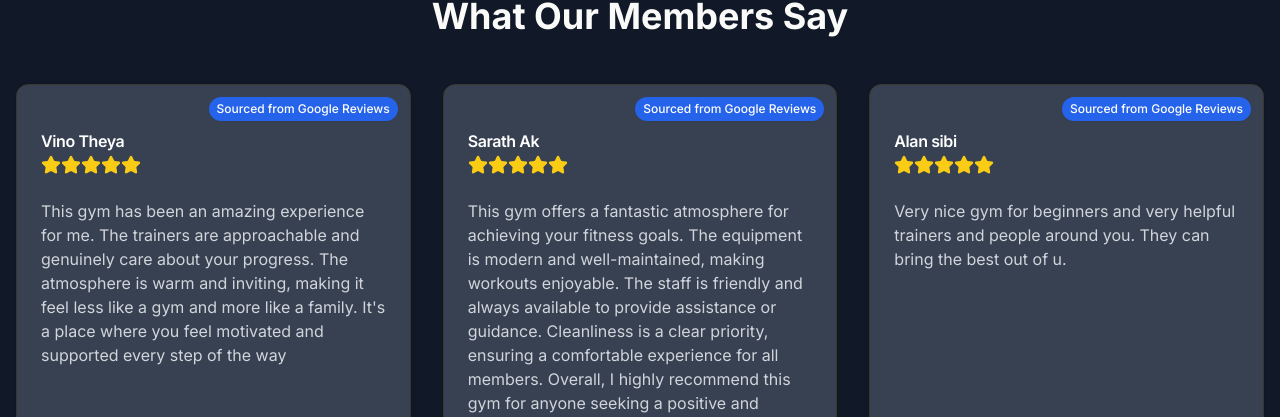
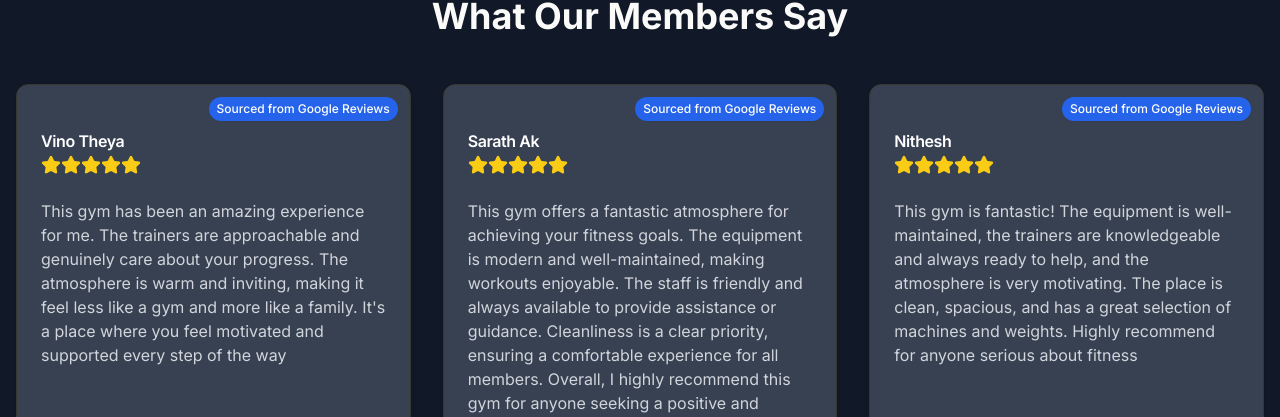
Before and after one commit to Manushprajwal7/hawkfithub, a Next.js app: page / in a window 1280 px wide. Shown: the part 2699-3116 px from the top of the page. Built offline with nearby package versions, Linux system fonts and the light colour scheme.

Commit message:
fixed /payment by wrapping in <suspense>

```diff
--- a/app/components/Reviews.tsx
+++ b/app/components/Reviews.tsx
@@ -22,9 +22,9 @@ const reviews = [
     text: "This gym offers a fantastic atmosphere for achieving your fitness goals. The equipment is modern and well-maintained, making workouts enjoyable. The staff is friendly and always available to provide assistance or guidance. Cleanliness is a clear priority, ensuring a comfortable experience for all members. Overall, I highly recommend this gym for anyone seeking a positive and productive workout environment.Thanks THE HAWK FIT HUB",
   },
   {
-    name: "Alan sibi",
+    name: "Nithesh",
     rating: 5,
-    text: "Very nice gym for beginners and very helpful trainers and people around you. They can bring the best out of u.",
+    text: "This gym is fantastic! The equipment is well-maintained, the trainers are knowledgeable and always ready to help, and the atmosphere is very motivating. The place is clean, spacious, and has a great selection of machines and weights. Highly recommend for anyone serious about fitness",
   },
 ];
 
@@ -108,7 +108,7 @@ export default function Reviews() {
                   />
 
                   {/* Overlay with gym name */}
-                  <div className="absolute top-4 left-4 bg-black/70 text-white px-3 py-2 rounded-lg backdrop-blur-sm">
+                  <div className="absolute top-4 right-3 bg-black/70 text-white px-3 py-2 rounded-lg backdrop-blur-sm">
                     <p className="font-semibold text-sm">📍 The Hawk Fit Hub</p>
                   </div>
                 </div>
@@ -120,7 +120,7 @@ export default function Reviews() {
           <div className="order-1 lg:order-2 space-y-6">
             <Card className="bg-gray-800 border-gray-700">
               <CardHeader>
-                <CardTitle className="text-white text-xl flex items-center gap-2">
+                <CardTitle className="text-white text-xl flex items-center gap-20">
                   📍 Gym Location
                 </CardTitle>
               </CardHeader>
--- a/app/payment/page.tsx
+++ b/app/payment/page.tsx
@@ -1,16 +1,16 @@
 "use client";
 
-import { useEffect, useState } from "react";
+import { useEffect, useState, Suspense } from "react";
 import { useSearchParams } from "next/navigation";
 import QRCode from "react-qr-code";
 
-export default function PaymentPage() {
+function PaymentContent() {
   const searchParams = useSearchParams();
   const planKey = searchParams.get("plan") || "3month";
   const [paymentUrl, setPaymentUrl] = useState("");
   const [isMobile, setIsMobile] = useState(false);
 
-  const upiId = "9844775528@ybl";
+  const upiId = "";
   const gymName = "THE HAWK FIT HUB";
 
   const plans: Record<
@@ -48,7 +48,7 @@ export default function PaymentPage() {
 
     setPaymentUrl(upiLink);
     setIsMobile(/Mobi|Android/i.test(navigator.userAgent));
-  }, [planKey]);
+  }, [planKey, selectedPlan.label, selectedPlan.price]);
 
   return (
     <div className="min-h-screen bg-black flex items-center justify-center px-4 py-20">
@@ -87,3 +87,17 @@ export default function PaymentPage() {
     </div>
   );
 }
+
+export default function PaymentPage() {
+  return (
+    <Suspense
+      fallback={
+        <div className="min-h-screen bg-black flex items-center justify-center">
+          Loading...
+        </div>
+      }
+    >
+      <PaymentContent />
+    </Suspense>
+  );
+}
```
